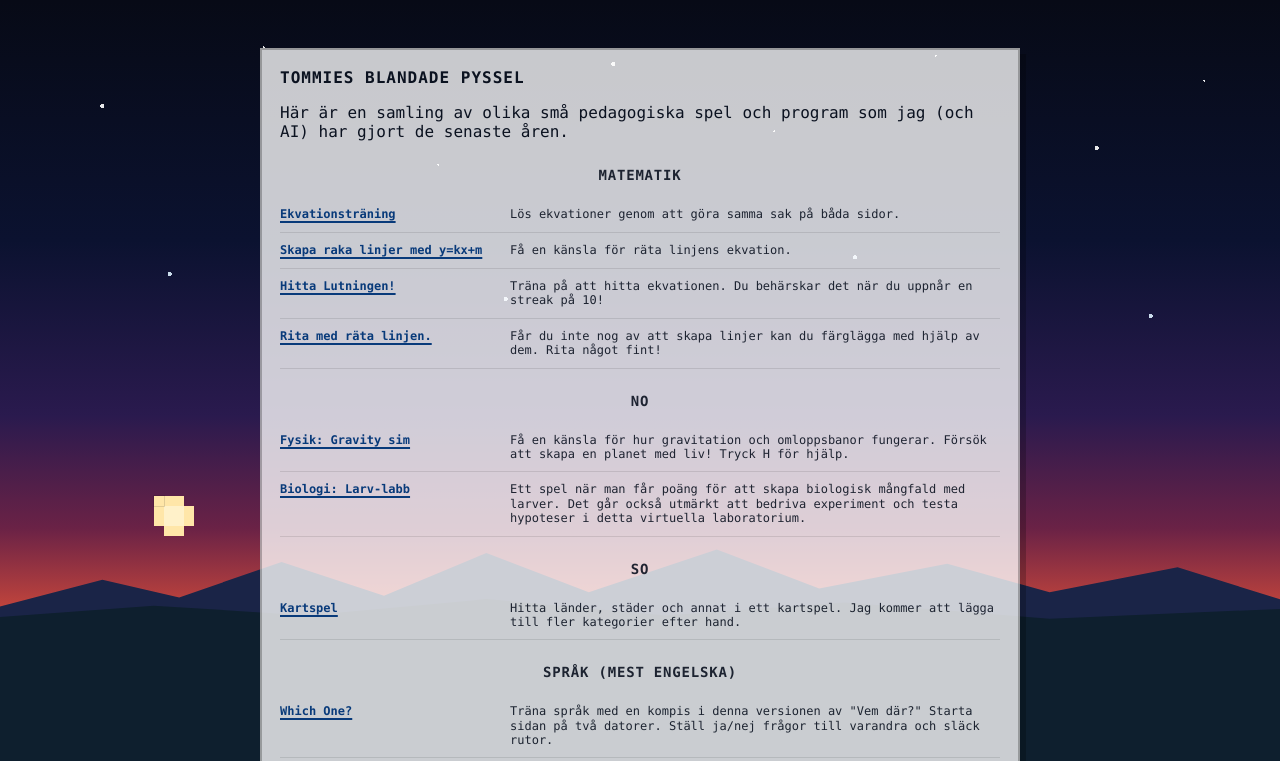
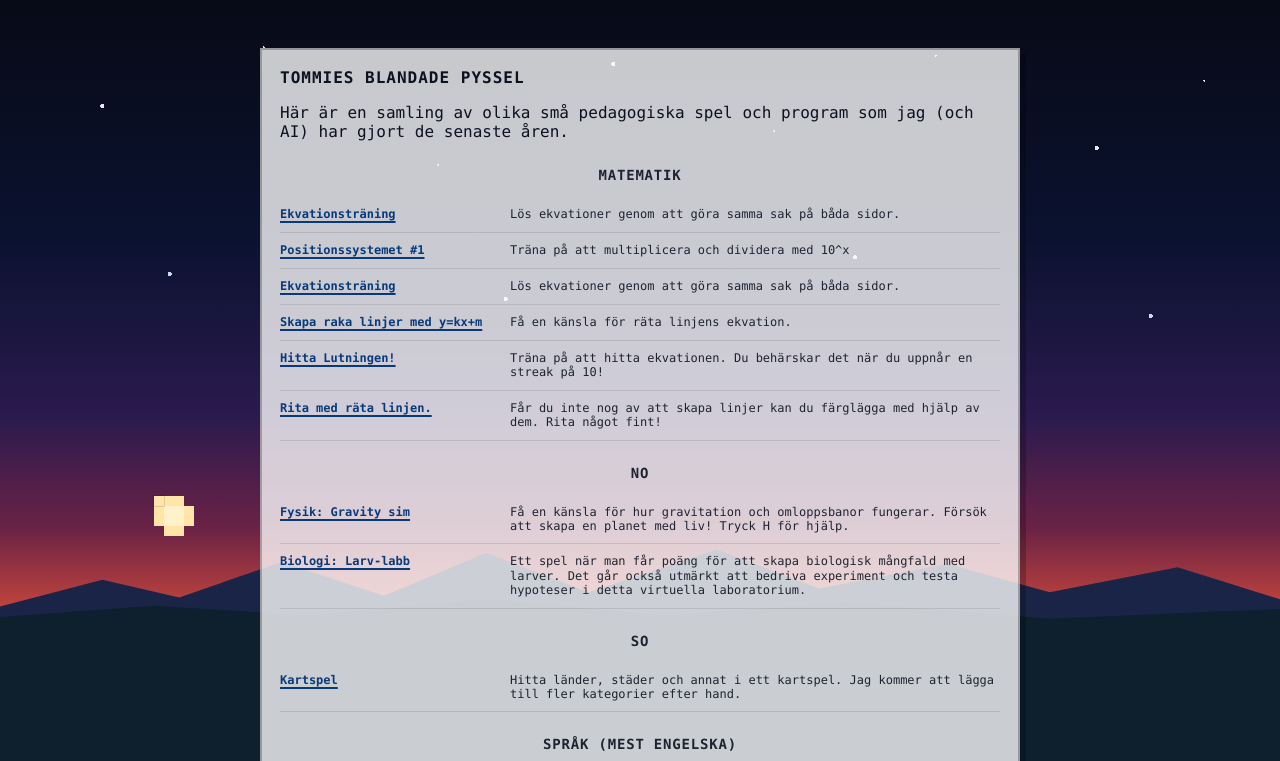
Before and after one commit to wedg3/pyssel, a plain HTML site: page index.html in a window 1280 px wide. Shown: the top 761 px of the page. Drawn offline with Linux system fonts and the light colour scheme.

Commit message:
Add new exercise link for Positionssystemet #1

```diff
--- a/index.html
+++ b/index.html
@@ -320,6 +320,17 @@
             <div class="colLink"><a href="https://wedg3.github.io/mathgames/">Ekvationsträning</a></div>
             <div class="colDesc desc">Lös ekvationer genom att göra samma sak på båda sidor.</div>
           </li>
+
+			          <li>
+            <div class="colLink"><a href="https://wedg3.github.io/mathgames/position1.html">Positionssystemet #1</a></div>
+            <div class="colDesc desc">Träna på att multiplicera och dividera med 10^x</div>
+          </li>
+
+          <li>
+            <div class="colLink"><a href="https://wedg3.github.io/mathgames/">Ekvationsträning</a></div>
+            <div class="colDesc desc">Lös ekvationer genom att göra samma sak på båda sidor.</div>
+          </li>
+
           <li>
             <div class="colLink"><a href="https://wedg3.github.io/mathgames/slope.html">Skapa raka linjer med y=kx+m</a></div>
             <div class="colDesc desc">Få en känsla för räta linjens ekvation.</div>
```
